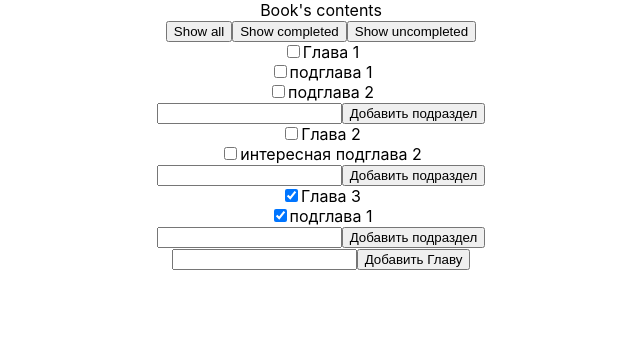
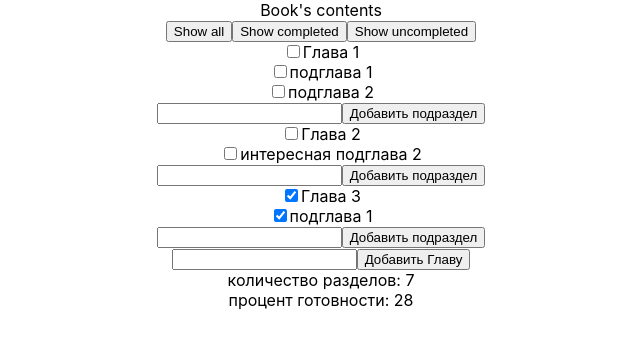
Before and after one commit to lifetimenq/redux, a React (Create React App) app: page / in a window 1280 px wide. Shown: the top 348 px of the page, without its empty margins (319-959 px from the left). Built offline with nearby package versions, Linux system fonts and the light colour scheme.

Commit message:
added statistic

```diff
--- a/src/App.js
+++ b/src/App.js
@@ -6,6 +6,7 @@ import { Provider } from 'react-redux'
 import ChapterList from './Components/ChapterList';
 import Filter from './Components/Filter';
 import SubChapterList from './Components/SubChapterList';
+import Statistics from './Components/Statistics';
 
 
 function App() {
@@ -17,6 +18,7 @@ function App() {
         </div>
         <Filter />
         <ChapterList />
+        <Statistics />
       </div>
     </Provider>
   );
--- /dev/null
+++ b/src/Components/Statistics/Statistics.js
@@ -0,0 +1,20 @@
+
+const Statistics = ({chapters, subChapters}) => {
+
+  const allChapters = chapters.length + subChapters.length
+  const completeChapters = chapters.filter(el => el.completed).length + subChapters.filter(el => el.completed).length
+  const percent = Math.floor((completeChapters / allChapters) * 100)
+
+  return (
+    <>
+      <div>
+        количество разделов: {allChapters}
+      </div>
+      <div>
+        процент готовности: {percent}
+      </div>
+    </>
+  )
+}
+
+export default Statistics
--- /dev/null
+++ b/src/Components/Statistics/index.js
@@ -0,0 +1,9 @@
+import { connect } from 'react-redux';
+
+import Statistics from './Statistics';
+
+const mapStateToProps = (state) => {
+  return state.content;
+};
+
+export default connect(mapStateToProps)(Statistics)
```
Also changed, not shown: 1 other file (tests, documents, lock files or other folders).
